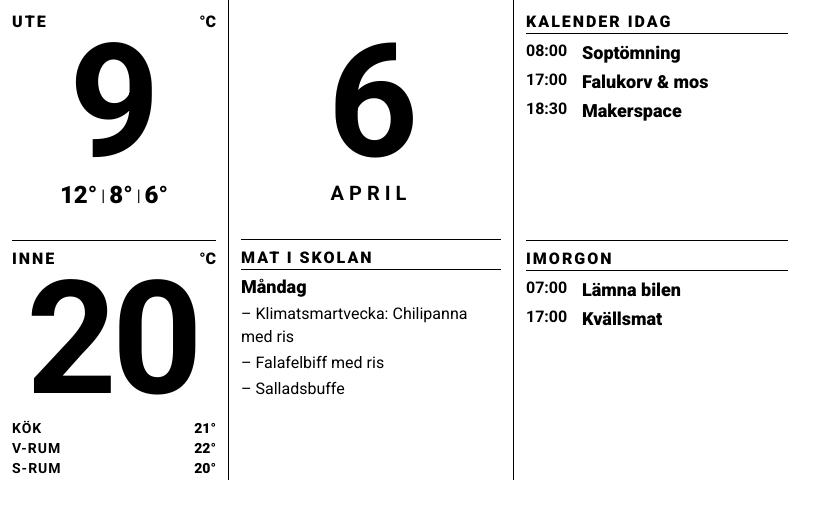
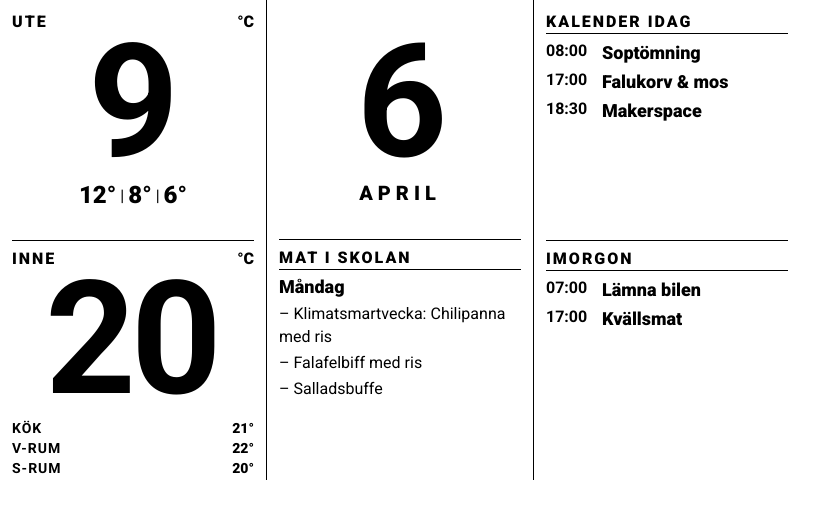
Before and after one commit to Makanz/generate-image-bmp, a website built with Vite: page dashboard-web/index.html in a window 1280 px wide. Shown: the whole page, without its empty margins (0-839 px from the left). Built offline with nearby package versions, Linux system fonts and the light colour scheme; no server answers.

Commit message:
style: update column flex properties and enhance month font weight for better layout

```diff
--- a/dashboard-web/style.css
+++ b/dashboard-web/style.css
@@ -60,8 +60,8 @@ body {
 }
 
 .col-temp {
-    width: 228px;
-    flex-shrink: 0;
+    flex: 1;
+    min-width: 0;
 }
 
 .col-date {
@@ -70,8 +70,8 @@ body {
 }
 
 .col-calendar {
-    width: 286px;
-    flex-shrink: 0;
+    flex: 1;
+    min-width: 0;
 }
 
 /* ── Avdelare ── */
@@ -206,7 +206,7 @@ body {
 
 .date-month {
     font-size: 20px;
-    font-weight: var(--font-weight-bold);
+    font-weight: var(--font-weight-extrabold);
     letter-spacing: 5px;
     margin-top: 8px;
 }
```
